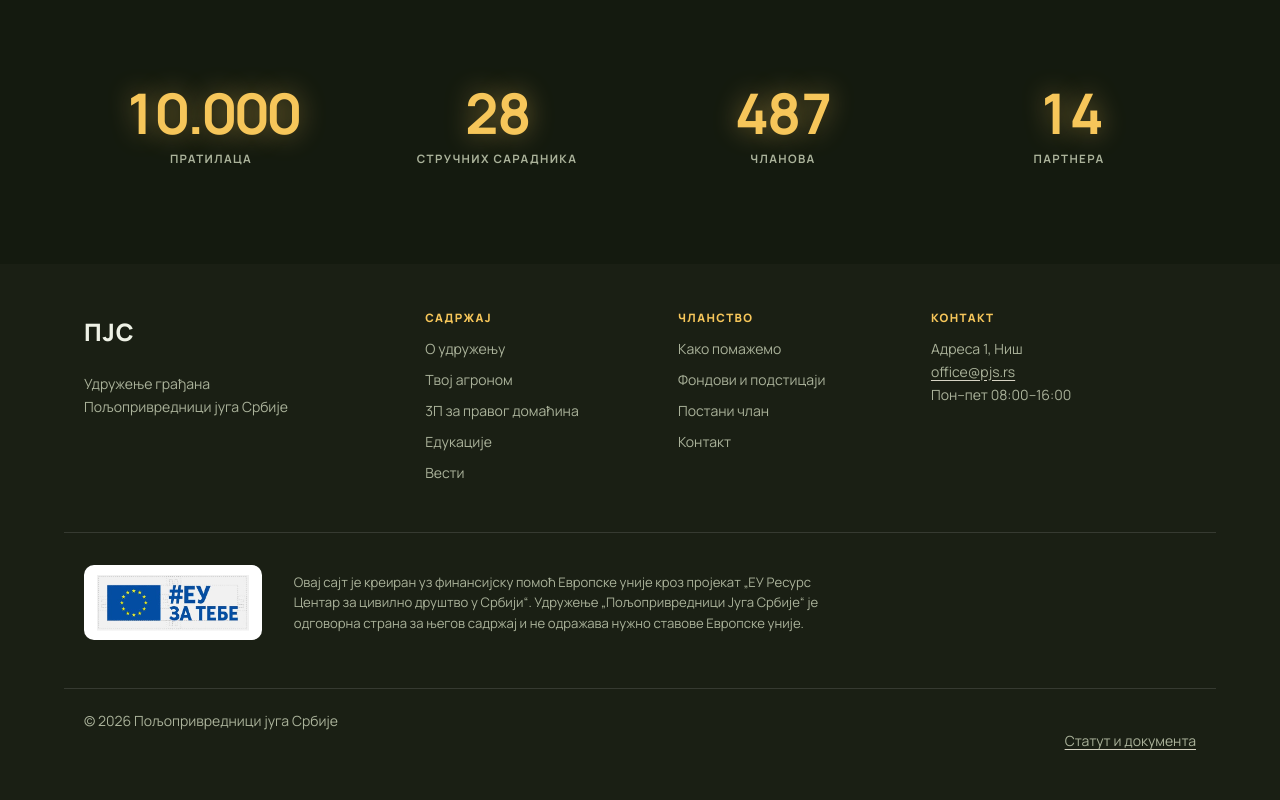
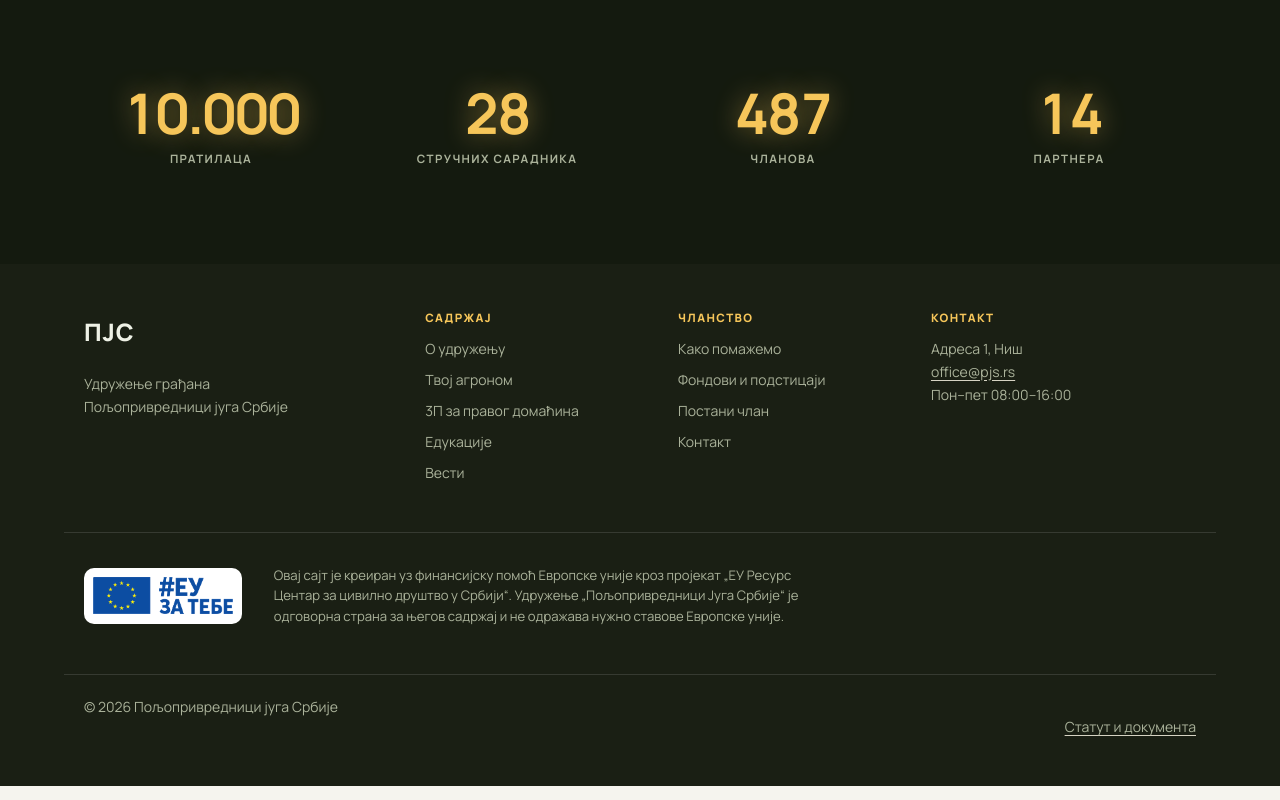
Before and after one commit to Spaka92/pjs-sajt, an Eleventy site: page src/index.njk in a window 1280 px wide. Shown: the part 5131-5931 px from the top of the page. Built offline with nearby package versions, Linux system fonts and the light colour scheme; Eleventy itself is replaced by a stand-in of ours; files that its build step writes are made by us from their sources.

Commit message:
EU logo: restore original, white plate with clear space
Revert the brand-sheet JPG. The plate is 3.5rem tall with clear space the width of the letter E (0.24 x logo height) on every side.

```diff
--- a/src/_data/site.json
+++ b/src/_data/site.json
@@ -34,7 +34,7 @@
   ],
   "finansiranje": {
     "naziv": "#ЕУ за тебе — Европска унија",
-    "logo": "/images/eu-za-tebe.jpg",
+    "logo": "/images/eu-za-tebe.png",
     "tekst": "Овај сајт је креиран уз финансијску помоћ Европске уније кроз пројекат „ЕУ Ресурс Центар за цивилно друштво у Србији“. Удружење „Пољопривредници Југа Србије“ је одговорна страна за његов садржај и не одражава нужно ставове Европске уније."
   }
 }
--- a/src/_includes/footer.njk
+++ b/src/_includes/footer.njk
@@ -58,7 +58,7 @@
   {% if site.finansiranje %}
   <div class="container site-footer__eu">
     <img class="site-footer__eu-logo" src="{{ site.finansiranje.logo }}"
-         alt="{{ site.finansiranje.naziv }}" width="497" height="183" loading="lazy">
+         alt="{{ site.finansiranje.naziv }}" width="443" height="120" loading="lazy">
     <p class="site-footer__disclaimer">{{ site.finansiranje.tekst }}</p>
   </div>
   {% endif %}
--- a/src/css/components.css
+++ b/src/css/components.css
@@ -1052,15 +1052,19 @@
 }
 
 /* White plate: the logo's blue lettering needs a light ground.
-   The EU emblem has a minimum-size requirement in the grant rules;
-   3.5rem keeps the twelve stars legible — do not go below 2.25rem
-   without checking the project's visibility guidelines. */
+   The plate is 3.5rem tall. Inside it, the brand sheet's clear space
+   (the width of the letter Е, 0.24 × logo height) on every side, so
+   the logo itself is 3.5 / 1.48 ≈ 2.36rem tall.
+   The EU emblem has a minimum-size requirement in the grant rules —
+   do not let the logo go below 2.25rem without checking the
+   project's visibility guidelines. */
 .site-footer__eu-logo {
+  --eu-logo-h: calc(3.5rem / 1.48);
   flex-shrink: 0;
-  height: 3.5rem;
+  height: var(--eu-logo-h);
   width: auto;
   box-sizing: content-box;
-  padding: 0.6rem 0.8rem;
+  padding: calc(var(--eu-logo-h) * 0.24);
   background: #fff;
   border-radius: var(--radius);
 }
```
Also changed, not shown: src/images/eu-za-tebe.jpg (deleted), src/images/eu-za-tebe.png (added).
